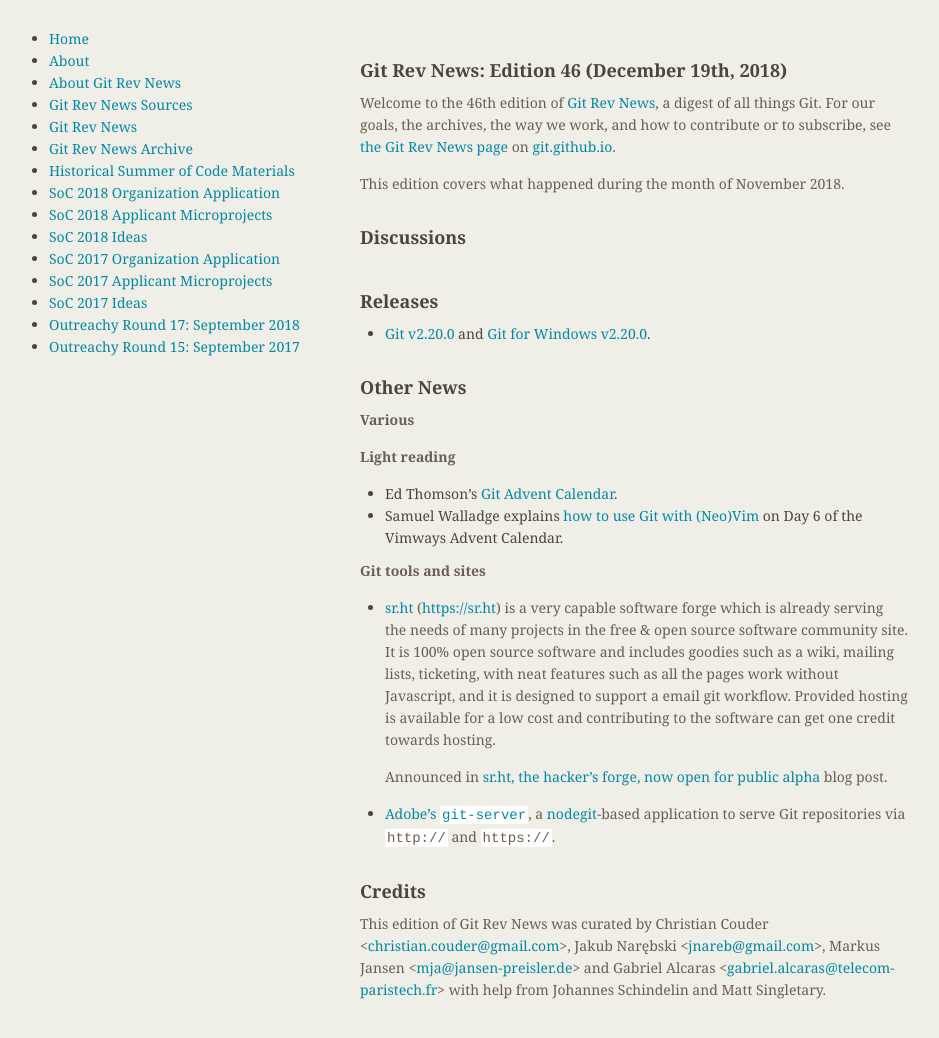
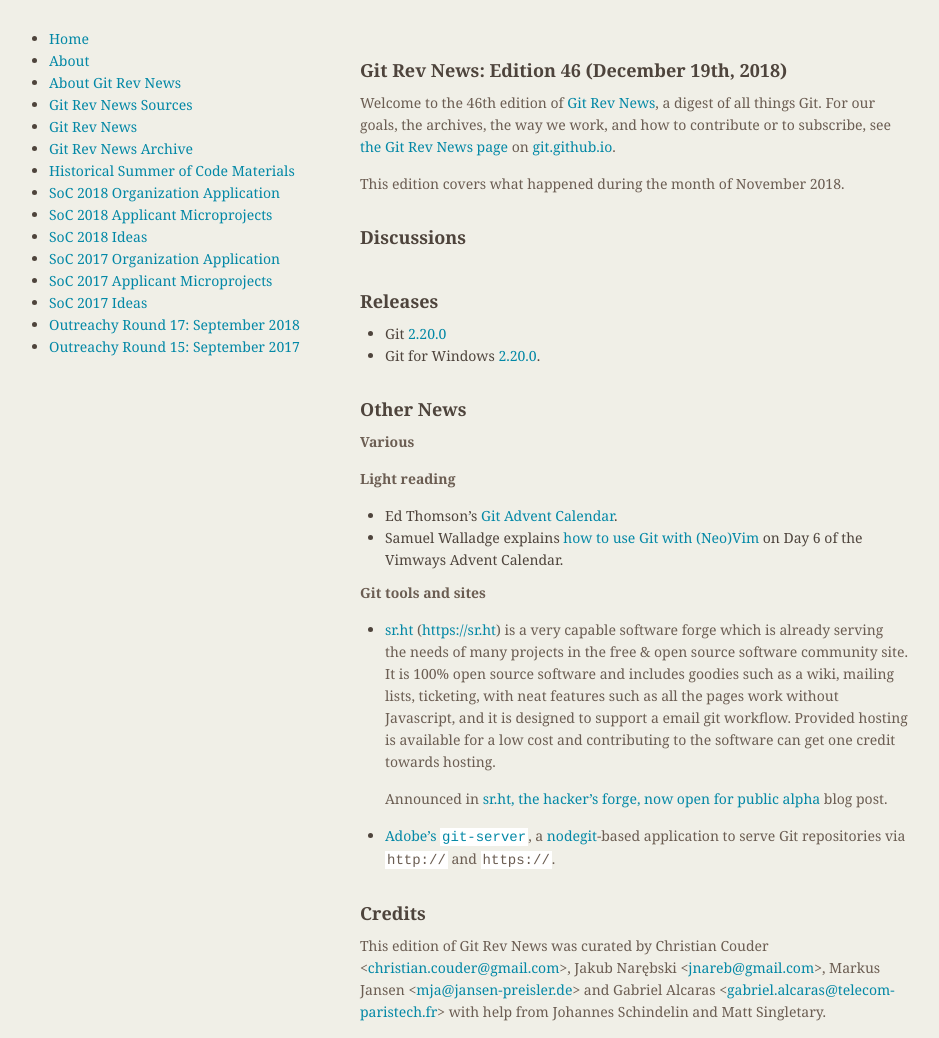
Before and after one commit to git/git.github.io, a Jekyll site: the page built from rev_news/drafts/edition-46.md, in a window 1280 px wide. Shown: the whole page, without its empty margins (174-1113 px from the left). Built offline with Jekyll 4.4.1, drawn with Linux system fonts in a browser that asks for light colours; before the commit the page ends 1016 px from its top, so only the background shows below that.

Commit message:
rn-46: improve 2.20 releases

```diff
--- a/rev_news/drafts/edition-46.md
+++ b/rev_news/drafts/edition-46.md
@@ -35,7 +35,8 @@
 
 ## Releases
 
-* [Git v2.20.0](https://public-inbox.org/git/xmqq1s6r3xb5.fsf@gitster-ct.c.googlers.com/T/#u) and [Git for Windows v2.20.0](https://github.com/git-for-windows/git/releases/tag/v2.20.0.windows.1).
+* Git [2.20.0](https://public-inbox.org/git/xmqq1s6r3xb5.fsf@gitster-ct.c.googlers.com)
+* Git for Windows [2.20.0](https://github.com/git-for-windows/git/releases/tag/v2.20.0.windows.1).
 
 ## Other News
 
```
